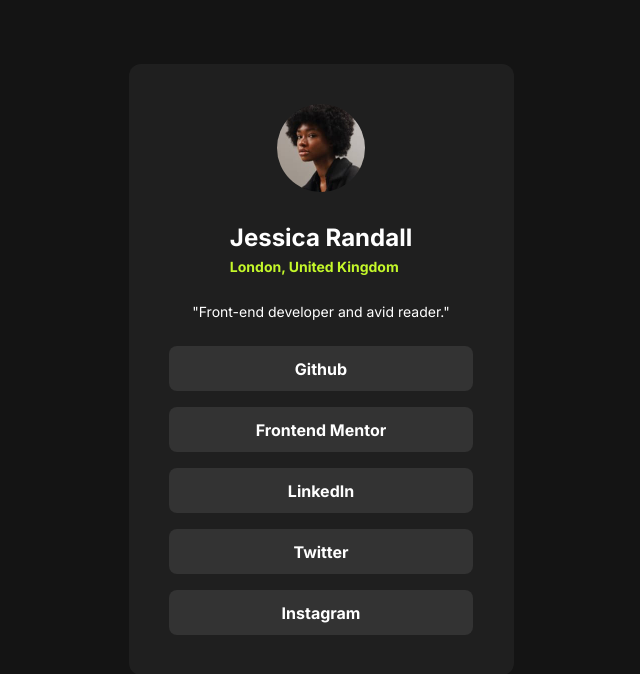
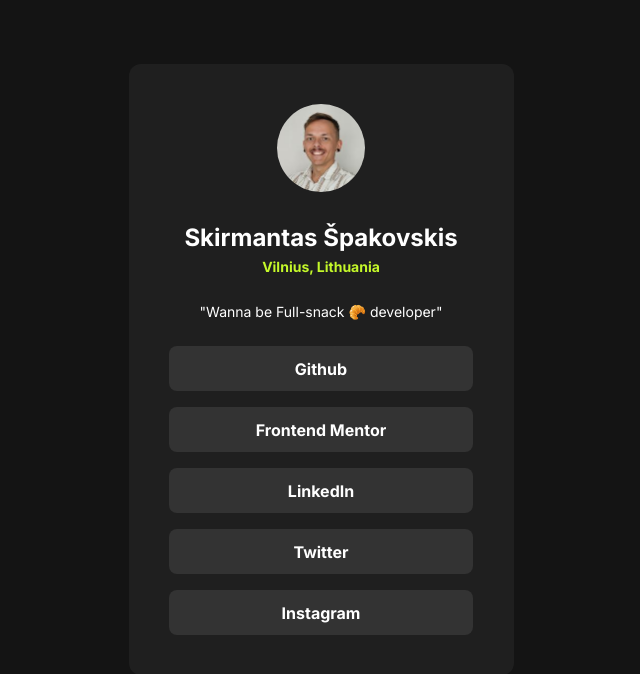
Before and after one commit to shpokas-io/Social-profile-links, a plain HTML site: page index.html in a window 1280 px wide. Shown: the whole page, without its empty margins (319-959 px from the left). Drawn offline with Linux system fonts and the light colour scheme.

Commit message:
Added personal info: name, location with avatar icon

```diff
--- a/index.html
+++ b/index.html
@@ -13,14 +13,14 @@
 <body>
   <section class="social-content-box">
     <div class="author-img">
-      <img src="images/avatar-jessica.jpeg" alt="author photo">
+      <img src="images/avatar-skirmantas.jpg" alt="author photo">
     </div>
     <div class="author-name-location-text">
-      <h1 class="author-name">Jessica Randall</h1>
-      <h3 class="author-location">London, United Kingdom</h3>
+      <h1 class="author-name">Skirmantas Špakovskis</h1>
+      <h3 class="author-location">Vilnius, Lithuania</h3>
     </div>
     <div class="description">
-      <p class="about-author-text">"Front-end developer and avid reader."</p>
+      <p class="about-author-text">"Wanna be Full-snack 🥐 developer"</p>
     </div>
     <div class="links">
       <a href="#" class="github">Github</a>
@@ -33,17 +33,3 @@
 </body>
 
 </html>
-
-
-
-
-<!--
-
-
-"Front-end developer and avid reader."
-
-GitHub
-Frontend Mentor
-LinkedIn
-
--->
--- a/style.css
+++ b/style.css
@@ -34,6 +34,7 @@ body {
   width: 88px;
   border-radius: 99%;
   margin-bottom: 24px;
+  object-fit: fill;
 }
 
 .author-name {
@@ -50,6 +51,7 @@ body {
   line-height: 150%;
   font-weight: bold;
   margin-bottom: 24px;
+  text-align: center;
 }
 
 .about-author-text {
```
Also changed, not shown: images/avatar-skirmantas.jpg (added).
